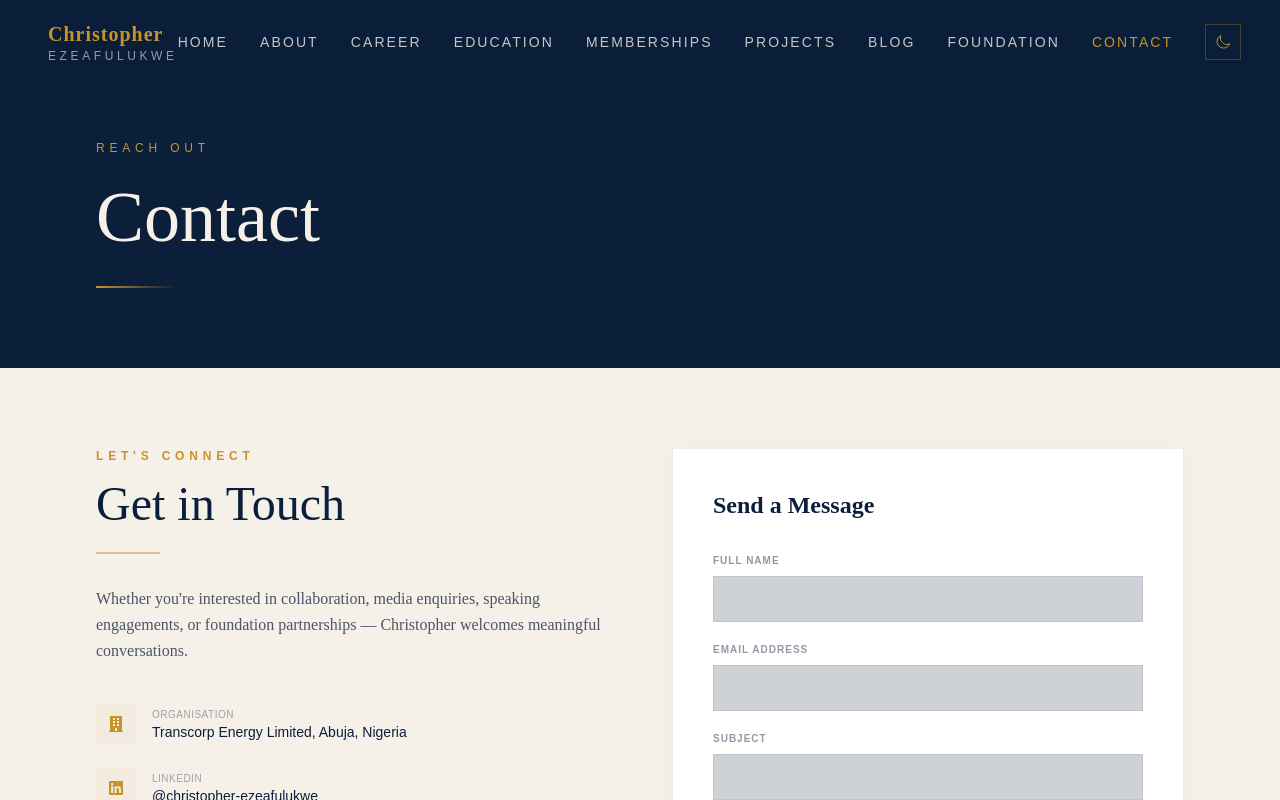
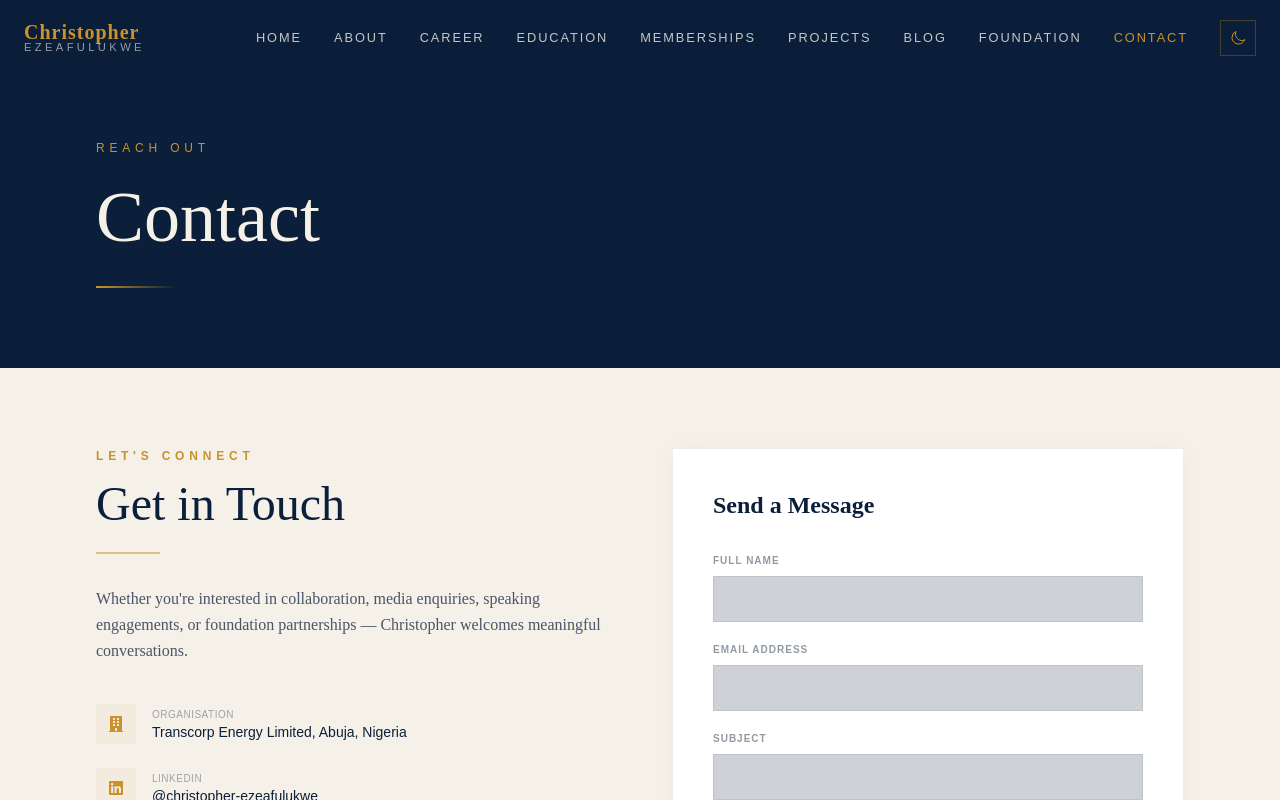
Before and after one commit to simon-azike1/Christopher-ezeafulukwe, a React (Vite) app in the folder client/: page /contact in a window 1280 px wide. Shown: the top 800 px of the page. Built offline with nearby package versions, Linux system fonts and the light colour scheme.

Commit message:
fix: navbar adjustment

```diff
--- a/client/src/components/layouts/Navbar.jsx
+++ b/client/src/components/layouts/Navbar.jsx
@@ -18,10 +18,10 @@ const navLinks = [
 ]
 
 export default function Navbar() {
-  const [scrolled, setScrolled]   = useState(false)
-  const [menuOpen, setMenuOpen]   = useState(false)
-  const location                  = useLocation()
-  const { dark, toggle }          = useTheme()
+  const [scrolled, setScrolled] = useState(false)
+  const [menuOpen, setMenuOpen] = useState(false)
+  const location                = useLocation()
+  const { dark, toggle }        = useTheme()
 
   useEffect(() => {
     const handleScroll = () => setScrolled(window.scrollY > 50)
@@ -34,30 +34,76 @@ export default function Navbar() {
   return (
     <>
       <nav
-        style={{ backgroundColor: 'var(--navbar-bg)' }}
-        className={`fixed w-full z-50 transition-all duration-500 backdrop-blur-sm
-          ${scrolled ? 'shadow-lg py-3' : 'py-5'}`}
+        style={{
+          backgroundColor: 'var(--navbar-bg)',
+          position: 'fixed',
+          top: 0,
+          left: 0,
+          right: 0,
+          width: '100%',
+          zIndex: 50,
+          backdropFilter: 'blur(8px)',
+          boxShadow: scrolled ? '0 4px 24px rgba(0,0,0,0.2)' : 'none',
+          padding: scrolled ? '0.75rem 0' : '1.25rem 0',
+          transition: 'all 0.5s ease',
+        }}
       >
-        <div className="max-w-7xl mx-auto px-6 md:px-12 flex justify-between items-center">
+        <div style={{
+          maxWidth: '80rem',
+          margin: '0 auto',
+          padding: '0 1.5rem',
+          display: 'flex',
+          justifyContent: 'space-between',
+          alignItems: 'center',
+        }}>
 
           {/* Logo */}
-          <Link to="/" className="flex flex-col leading-none">
-            <span className="font-display text-gold text-xl font-semibold tracking-wider">
+          <Link to="/" style={{ display: 'flex', flexDirection: 'column', lineHeight: 1, textDecoration: 'none' }}>
+            <span style={{
+              fontFamily: 'var(--font-display)',
+              color: 'var(--color-gold)',
+              fontSize: '1.25rem',
+              fontWeight: 600,
+              letterSpacing: '0.05em',
+            }}>
               Christopher
             </span>
-            <span className="font-sans text-xs tracking-[0.3em] uppercase"
-              style={{ color: 'rgba(245,240,232,0.6)' }}>
+            <span style={{
+              fontFamily: 'var(--font-sans)',
+              fontSize: '0.7rem',
+              letterSpacing: '0.3em',
+              textTransform: 'uppercase',
+              color: 'rgba(245,240,232,0.6)',
+            }}>
               Ezeafulukwe
             </span>
           </Link>
 
-          {/* Desktop links + toggle */}
-          <div className="hidden lg:flex items-center gap-8">
+          {/* Desktop links — hidden below 1024px */}
+          <div className="desktop-nav" style={{
+            display: 'flex',
+            alignItems: 'center',
+            gap: '2rem',
+          }}>
             {navLinks.map(link => (
               <Link
                 key={link.path}
                 to={link.path}
-                className={`nav-link ${location.pathname === link.path ? '!text-gold' : ''}`}
+                style={{
+                  fontFamily: 'var(--font-sans)',
+                  fontSize: '0.8rem',
+                  letterSpacing: '0.15em',
+                  textTransform: 'uppercase',
+                  textDecoration: 'none',
+                  color: location.pathname === link.path
+                    ? 'var(--color-gold)'
+                    : 'rgba(245,240,232,0.8)',
+                  transition: 'color 0.3s ease',
+                }}
+                onMouseEnter={e => e.target.style.color = 'var(--color-gold)'}
+                onMouseLeave={e => e.target.style.color = location.pathname === link.path
+                  ? 'var(--color-gold)'
+                  : 'rgba(245,240,232,0.8)'}
               >
                 {link.label}
               </Link>
@@ -67,16 +113,28 @@ export default function Navbar() {
             <button
               onClick={toggle}
               aria-label="Toggle dark mode"
-              className="w-9 h-9 flex items-center justify-center border border-gold/30
-                         hover:border-gold text-gold hover:bg-gold/10 transition-all duration-300"
+              style={{
+                width: '2.25rem',
+                height: '2.25rem',
+                display: 'flex',
+                alignItems: 'center',
+                justifyContent: 'center',
+                border: '1px solid rgba(201,146,42,0.3)',
+                background: 'transparent',
+                color: 'var(--color-gold)',
+                cursor: 'pointer',
+                transition: 'all 0.3s ease',
+                flexShrink: 0,
+              }}
             >
               <AnimatePresence mode="wait" initial={false}>
                 <motion.span
-                  key={dark ? 'moon' : 'sun'}
+                  key={dark ? 'sun' : 'moon'}
                   initial={{ opacity: 0, rotate: -30, scale: 0.7 }}
                   animate={{ opacity: 1, rotate: 0,   scale: 1   }}
                   exit={{    opacity: 0, rotate:  30, scale: 0.7 }}
                   transition={{ duration: 0.2 }}
+                  style={{ display: 'flex' }}
                 >
                   {dark ? <HiOutlineSun size={16} /> : <HiOutlineMoon size={16} />}
                 </motion.span>
@@ -84,18 +142,36 @@ export default function Navbar() {
             </button>
           </div>
 
-          {/* Mobile: toggle + hamburger */}
-          <div className="lg:hidden flex items-center gap-3">
+          {/* Mobile controls */}
+          <div className="mobile-nav" style={{ display: 'flex', alignItems: 'center', gap: '0.75rem' }}>
             <button
               onClick={toggle}
               aria-label="Toggle dark mode"
-              className="w-8 h-8 flex items-center justify-center border border-gold/30 text-gold"
+              style={{
+                width: '2rem',
+                height: '2rem',
+                display: 'flex',
+                alignItems: 'center',
+                justifyContent: 'center',
+                border: '1px solid rgba(201,146,42,0.3)',
+                background: 'transparent',
+                color: 'var(--color-gold)',
+                cursor: 'pointer',
+              }}
             >
               {dark ? <HiOutlineSun size={14} /> : <HiOutlineMoon size={14} />}
             </button>
             <button
-              className="text-cream text-2xl"
               onClick={() => setMenuOpen(!menuOpen)}
+              style={{
+                background: 'transparent',
+                border: 'none',
+                color: 'var(--color-cream)',
+                fontSize: '1.5rem',
+                cursor: 'pointer',
+                display: 'flex',
+                alignItems: 'center',
+              }}
             >
               {menuOpen ? <HiX /> : <HiMenu />}
             </button>
@@ -103,7 +179,18 @@ export default function Navbar() {
         </div>
       </nav>
 
-      {/* Mobile menu */}
+      {/* Responsive styles */}
+      <style>{`
+        .desktop-nav { display: flex !important; }
+        .mobile-nav  { display: none  !important; }
+
+        @media (max-width: 1023px) {
+          .desktop-nav { display: none  !important; }
+          .mobile-nav  { display: flex  !important; }
+        }
+      `}</style>
+
+      {/* Mobile menu overlay */}
       <AnimatePresence>
         {menuOpen && (
           <motion.div
@@ -111,15 +198,30 @@ export default function Navbar() {
             animate={{ opacity: 1, x: 0 }}
             exit={{    opacity: 0, x: '100%' }}
             transition={{ duration: 0.3 }}
-            className="fixed inset-0 z-40 flex flex-col items-center justify-center gap-8"
-            style={{ backgroundColor: 'var(--navbar-bg)' }}
+            style={{
+              position: 'fixed',
+              inset: 0,
+              zIndex: 40,
+              display: 'flex',
+              flexDirection: 'column',
+              alignItems: 'center',
+              justifyContent: 'center',
+              gap: '2rem',
+              backgroundColor: 'var(--navbar-bg)',
+            }}
           >
             {navLinks.map(link => (
               <Link
                 key={link.path}
                 to={link.path}
-                className={`font-display text-3xl font-light transition-colors hover:text-gold
-                  ${location.pathname === link.path ? 'text-gold' : 'text-cream'}`}
+                style={{
+                  fontFamily: 'var(--font-display)',
+                  fontSize: '1.875rem',
+                  fontWeight: 300,
+                  textDecoration: 'none',
+                  color: location.pathname === link.path ? 'var(--color-gold)' : 'var(--color-cream)',
+                  transition: 'color 0.3s ease',
+                }}
               >
                 {link.label}
               </Link>
```
